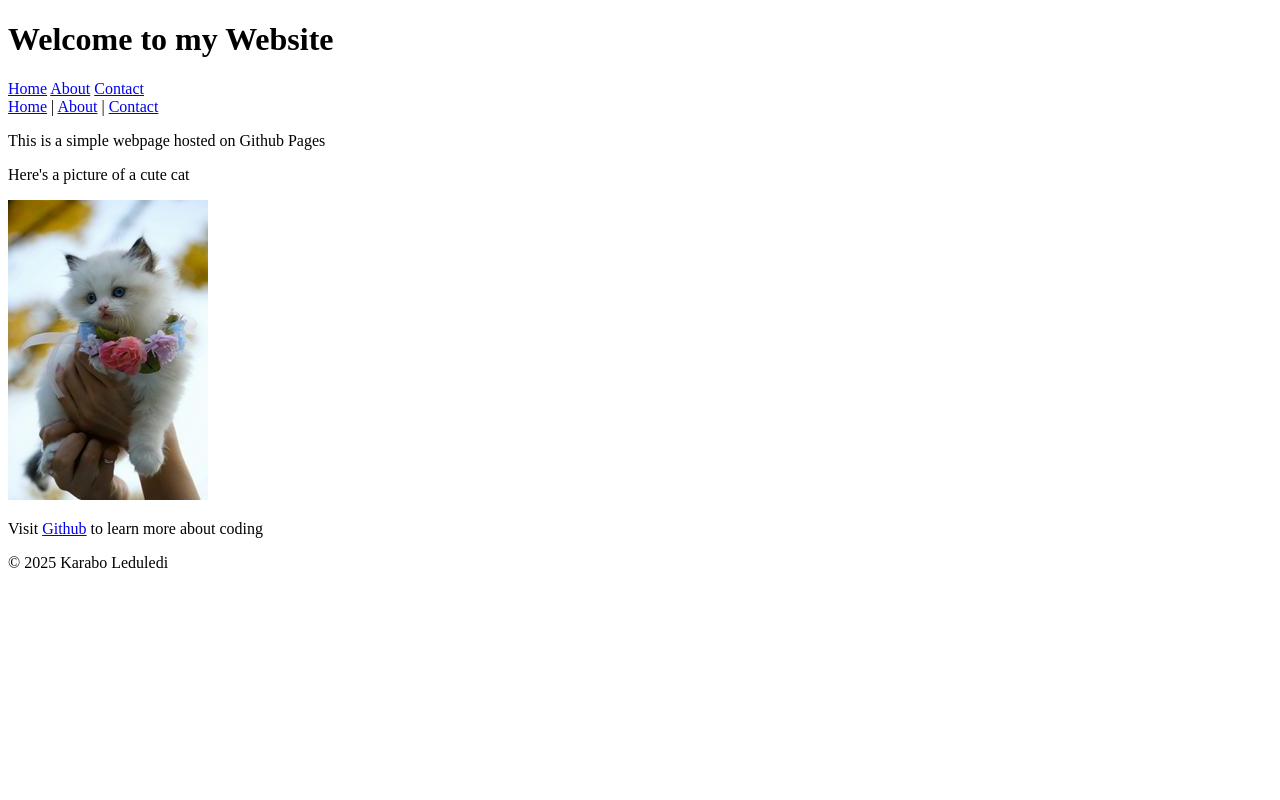
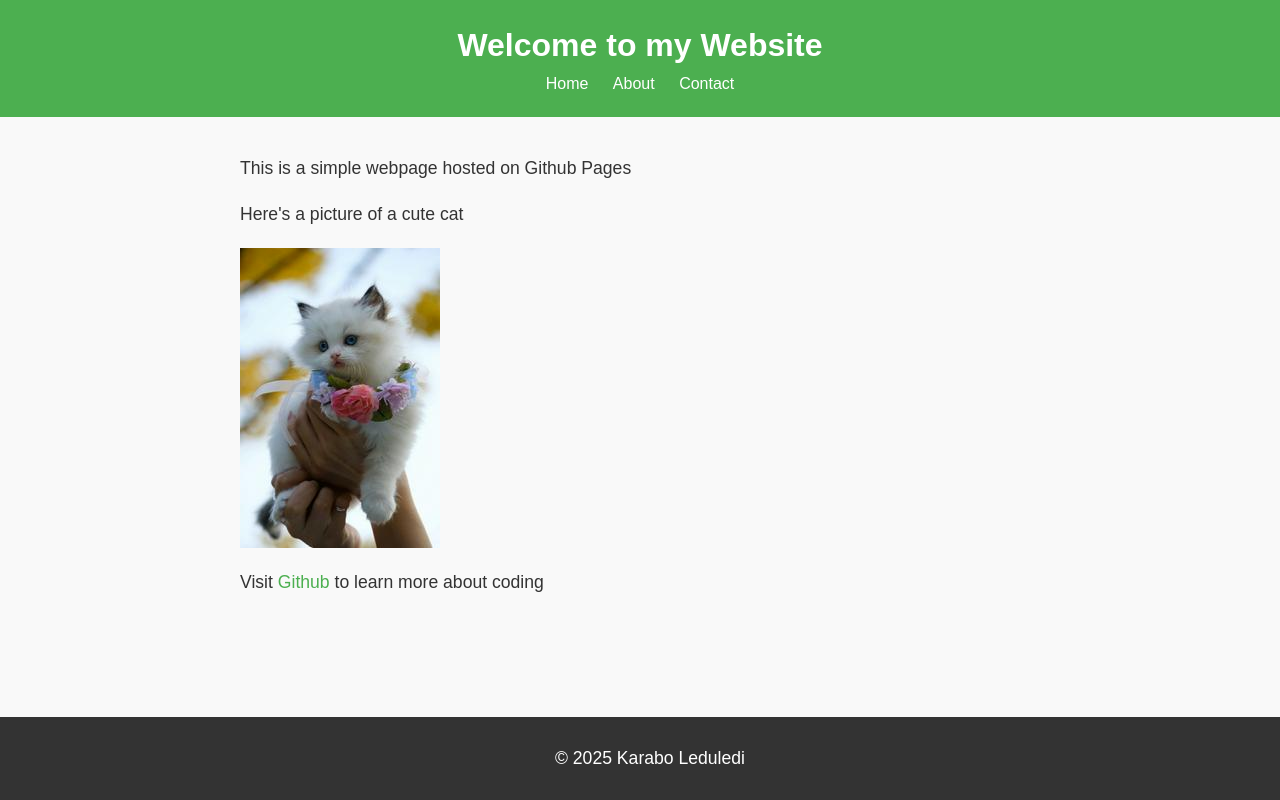
Before and after one commit to Karabo208/My-github-page, a plain HTML site: page index.html in a window 1280 px wide. Drawn offline with Linux system fonts and the light colour scheme.

Commit message:
Added CSS3 styling to the website

```diff
--- a/index.html
+++ b/index.html
@@ -4,6 +4,7 @@
     <meta charset="UTF-8">
     <meta name="viewpoint" content="width=device-width, initial-scale=1.0">
     <title>My First GitHub Page</title>
+    <link rel="stylesheet" href="style.css">
 
 </head>
 <body>
@@ -15,11 +16,7 @@
             <a href="contact.html">Contact</a>
         </nav>
     </header>
-    <nav>
-        <a href="index.html">Home</a> |
-        <a href="about.html">About</a> |
-        <a href="contact.html">Contact</a>
-    </nav>
+
     <main>
         <p>This is a simple webpage hosted on Github Pages</p>
         <p>Here's a picture of a cute cat</p>
--- /dev/null
+++ b/style.css
@@ -0,0 +1,75 @@
+body {
+    font-family: Arial, sans-serif;
+    color: #333;
+    background-color: #f9f9f9;
+    margin: 0;
+    padding: 0;
+    line-height: 1.6;
+
+}
+header {
+    background-color: #4CAF50;
+    color: white;
+    padding: 20px;
+    text-align: center;
+}
+
+
+
+header h1 {
+    margin: 0;
+}
+
+nav a {
+    color: white;
+    text-decoration: none;
+    margin: 0 10px;
+}
+
+
+nav a:hover {
+    text-decoration: underline;
+}
+main {
+    padding: 20px;
+    max-width: 800px;
+    margin: 0 auto;
+}
+
+main img {
+    max-width: 100%;
+    height: auto;
+    display: block;
+    margin: 20px 0;
+}
+
+footer {
+    background-color: #333;
+    color: white;
+    text-align: center;
+    padding: 10px;
+    position: fixed;
+    bottom: 0;
+    width: 100%;
+}
+
+p {
+    font-size: 1.1em;
+}
+
+a {
+    color: #4CAF50;
+    text-decoration: none;
+}
+
+a:hover {
+    text-decoration: underline;
+}
+mg {
+    border: 5px solid #4CAF50;
+    border-radius: 10px;
+}
+main a[href^="mailto:ka"] {
+    color: #ff5722;
+    font-weight: bold;
+}
```
Also changed, not shown: about.html (+1 -0 lines), contact.html (+1 -0 lines).
